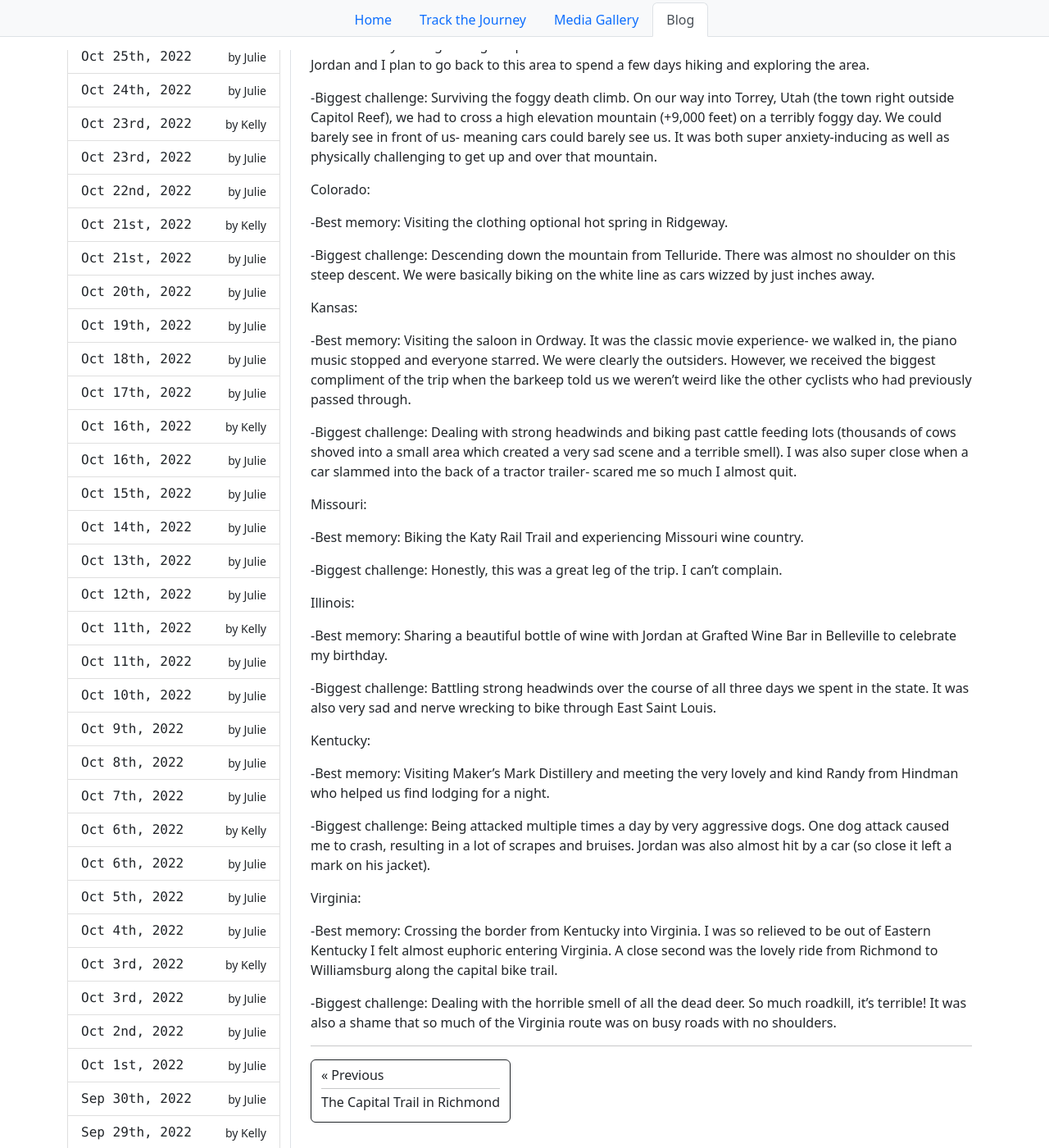
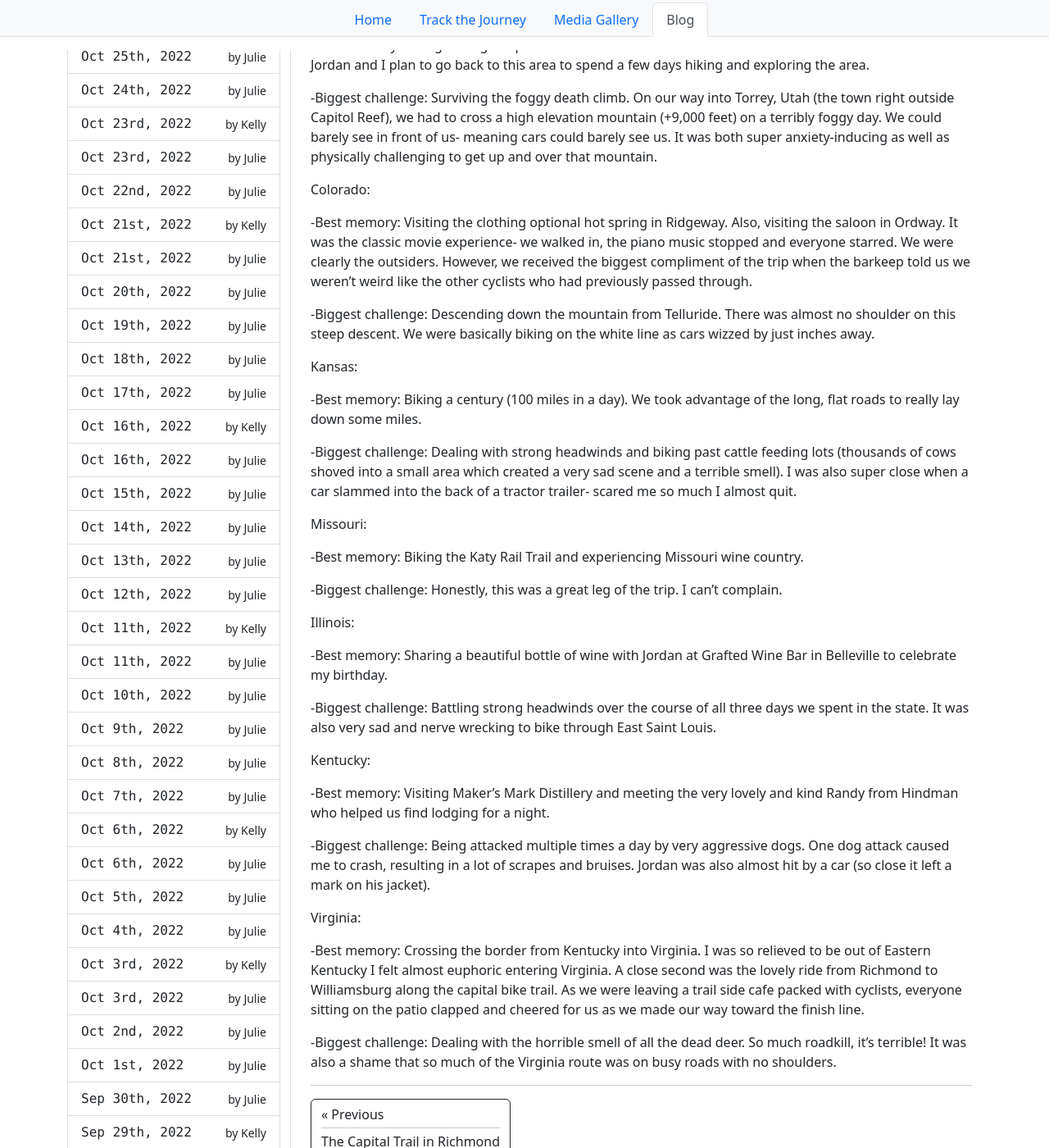
Before and after one commit to mdeanjones/bike-across-america, a Jekyll site: the page built from site/blog/kelly/_posts/2022-11-12-Ending-On-A-High-Note.md, in a window 1280 px wide and 1400 px high, scrolled down 1068 px. Shown: the whole window at 82% size. Built offline with Jekyll 4.4.1, drawn with Linux system fonts in a browser that asks for light colours.

```diff
--- a/site/blog/kelly/_posts/2022-11-12-Ending-On-A-High-Note.md
+++ b/site/blog/kelly/_posts/2022-11-12-Ending-On-A-High-Note.md
@@ -24,13 +24,13 @@
 
 Colorado:
 
--Best memory: Visiting the clothing optional hot spring in Ridgeway.
+-Best memory: Visiting the clothing optional hot spring in Ridgeway.  Also, visiting the saloon in Ordway.  It was the classic movie experience- we walked in, the piano music stopped and everyone starred.  We were clearly the outsiders.  However, we received the biggest compliment of the trip when the barkeep told us we weren't weird like the other cyclists who had previously passed through.
 
 -Biggest challenge: Descending down the mountain from Telluride.  There was almost no shoulder on this steep descent.  We were basically biking on the white line as cars wizzed by just inches away.
 
 Kansas:
 
--Best memory: Visiting the saloon in Ordway.  It was the classic movie experience- we walked in, the piano music stopped and everyone starred.  We were clearly the outsiders.  However, we received the biggest compliment of the trip when the barkeep told us we weren't weird like the other cyclists who had previously passed through.
+-Best memory: Biking a century (100 miles in a day).  We took advantage of the long, flat roads to really lay down some miles.
 
 -Biggest challenge: Dealing with strong headwinds and biking past cattle feeding lots (thousands of cows shoved into a small area which created a very sad scene and a terrible smell).  I was also super close when a car slammed into the back of a tractor trailer- scared me so much I almost quit.
 
@@ -54,6 +54,6 @@
 
 Virginia:
 
--Best memory: Crossing the border from Kentucky into Virginia.  I was so relieved to be out of Eastern Kentucky I felt almost euphoric entering Virginia.  A close second was the lovely ride from Richmond to Williamsburg along the capital bike trail.
+-Best memory: Crossing the border from Kentucky into Virginia.  I was so relieved to be out of Eastern Kentucky I felt almost euphoric entering Virginia.  A close second was the lovely ride from Richmond to Williamsburg along the capital bike trail.  As we were leaving a trail side cafe packed with cyclists, everyone sitting on the patio clapped and cheered for us as we made our way toward the finish line.
 
 -Biggest challenge: Dealing with the horrible smell of all the dead deer.  So much roadkill, it's terrible!  It was also a shame that so much of the Virginia route was on busy roads with no shoulders.
```
